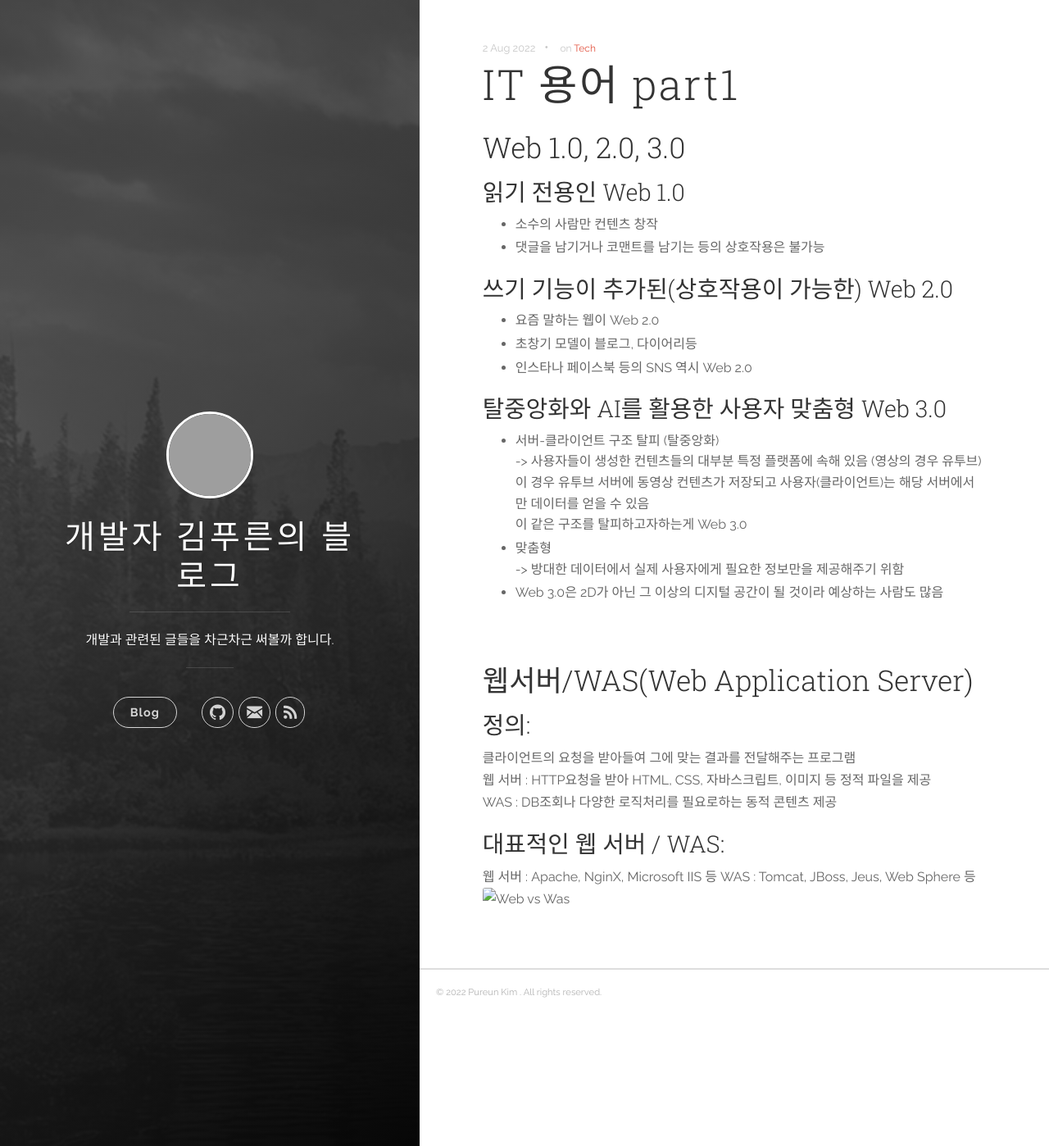
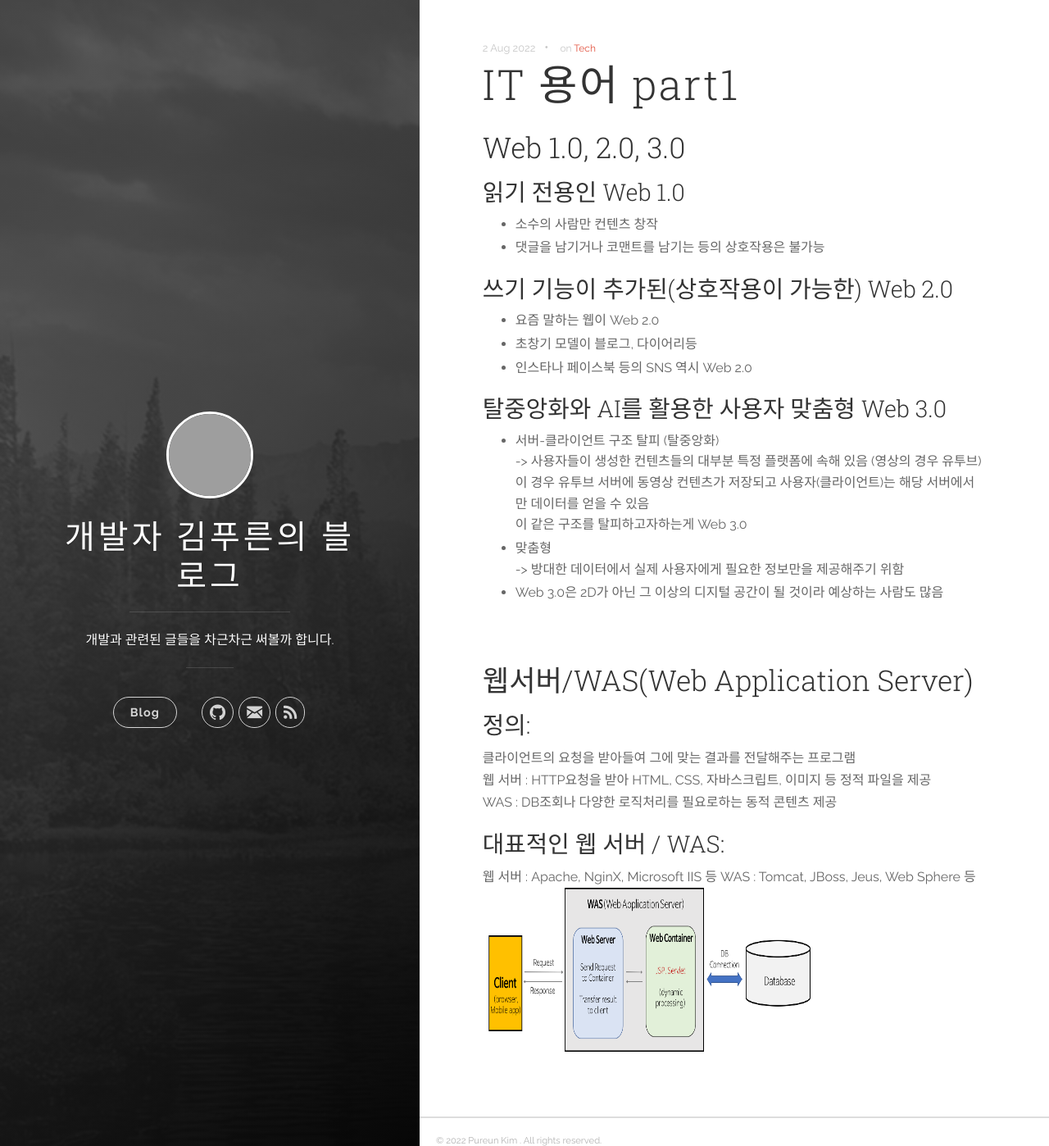
Before and after one commit to PR-Kim/pr-kim.github.io, a Jekyll site: the page built from _posts/2022-08-02-IT-Knowledge-part1.markdown, in a window 1280 px wide and 1398 px high. Shown: the whole window at 82% size. Built offline with Jekyll 4.4.1, drawn with Linux system fonts in a browser that asks for light colours; grey boxes are pictures that could not be loaded.

Commit message:
Update 2022-08-02-IT-Knowledge-part1.markdown
-

```diff
--- a/_posts/2022-08-02-IT-Knowledge-part1.markdown
+++ b/_posts/2022-08-02-IT-Knowledge-part1.markdown
@@ -37,4 +37,4 @@ WAS : DB조회나 다양한 로직처리를 필요로하는 동적 콘텐츠 제
 WAS : Tomcat, JBoss, Jeus, Web Sphere 등
 <!--<img src="../images/post/webserver-vs-was.png" width="500px" height="200px" title="Web vs Was">
 -->
-![Web vs Was](./images/post/webserver-vs-was.png){: width="400" height="200px"}
+![Web vs Was](/images/post/webserver-vs-was.png){: width="400" height="200px"}
```
